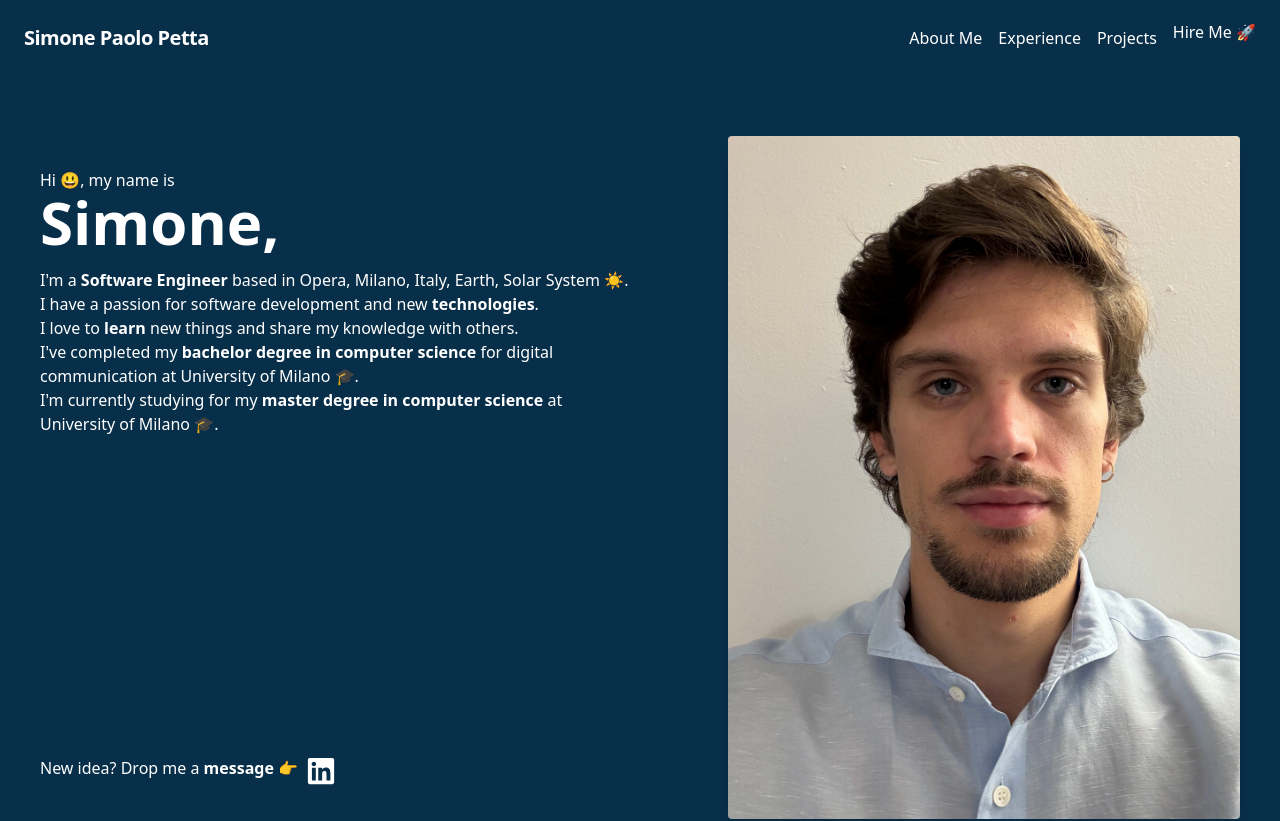
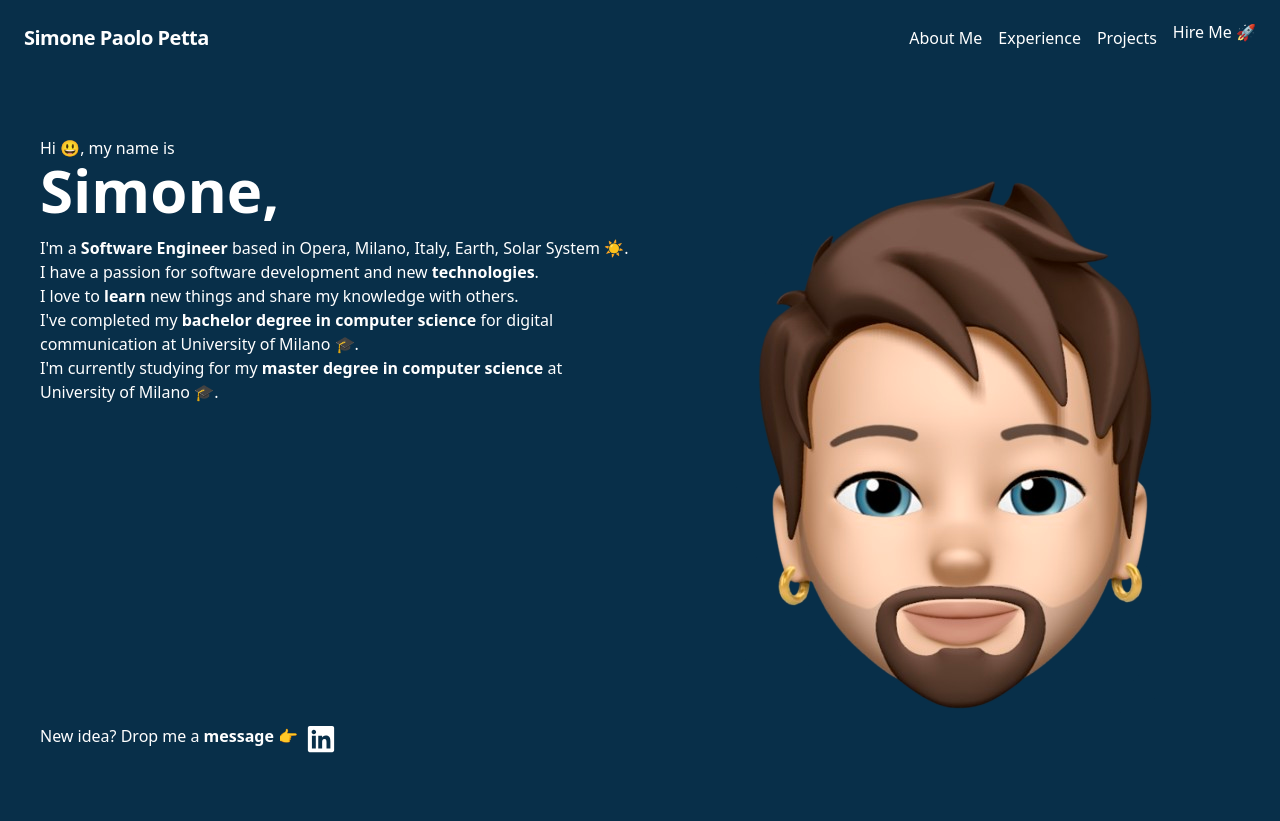
Before and after one commit to Simi24/minimal-portfolio, a React (Vite) app: page / in a window 1280 px wide. Shown: the top 821 px of the page. Built offline with nearby package versions, Linux system fonts and the light colour scheme.

Commit message:
modified profile picture

```diff
--- a/src/components/About.tsx
+++ b/src/components/About.tsx
@@ -21,9 +21,9 @@ export const About = () => {
         </div>
         <div className="lg:max-w-lg lg:w-full md:w-1/2 w-5/6 flex-auto ">
             <img
-            className="object-cover object-center rounded shadow-lg"
+            className="object-cover object-center rounded"
             alt="hero"
-            src="/images/fotoCV.jpg"
+            src="/images/fotoCV.png"
             />
         </div>
         </div>
--- a/tailwind.config.js
+++ b/tailwind.config.js
@@ -1,5 +1,5 @@
 /** @type {import('tailwindcss').Config} */
-export default {
+module.exports = {
     darkMode: ["class"],
     content: ["./src/**/*.{js,jsx,ts,tsx}"],
     theme: {
```
Also changed, not shown: public/images/fotoCV.jpg, public/images/fotoCV.png (added).
